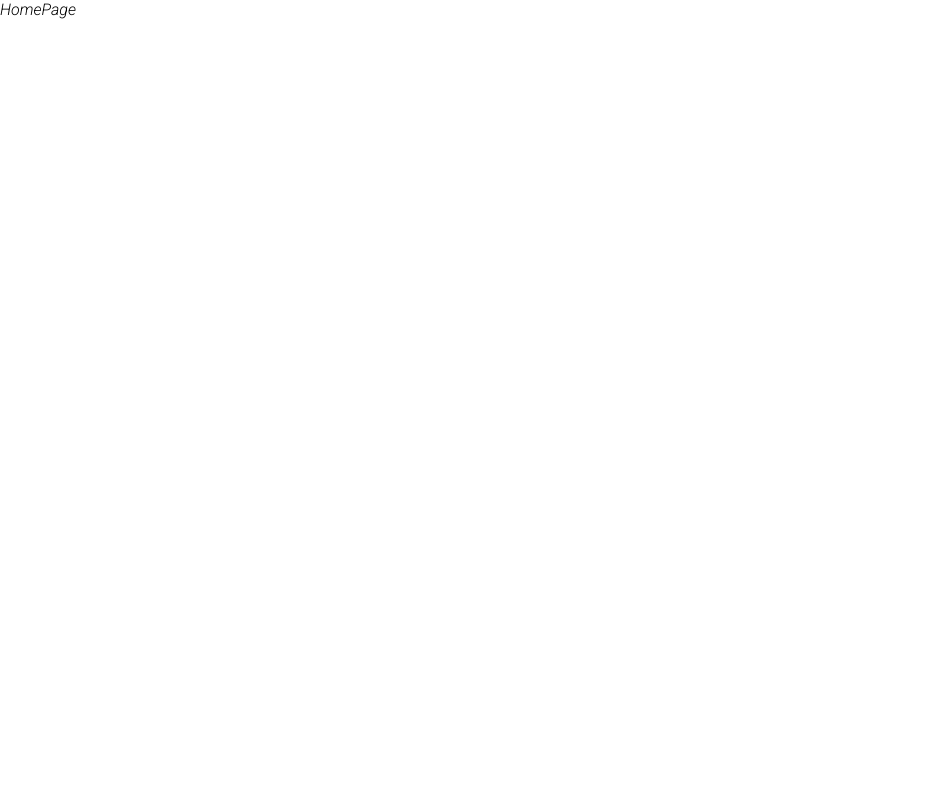
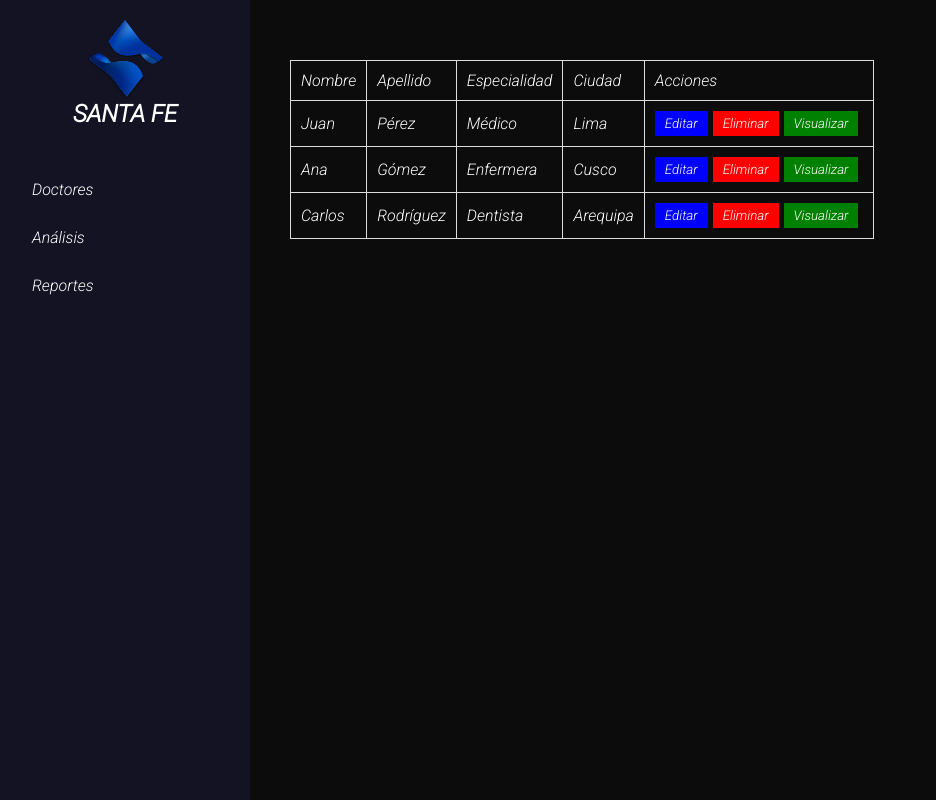
Before and after one commit to Jersin21/Teclab, a React (Vite) app in the folder frontend/: page / in a window 1280 px wide. Shown: the whole page, without its empty margins (0-936 px from the left). Built offline with nearby package versions, Linux system fonts and the light colour scheme.

Commit message:
Sidebar and Table created

```diff
--- /dev/null
+++ b/frontend/src/components/Sidebar.jsx
@@ -0,0 +1,110 @@
+import React from "react";
+import styled from "styled-components";
+import Logo from "../assets/logo.svg";
+import { useState } from "react";
+
+const SidebarContainer = styled.div`
+  position: fixed;
+  top: 0;
+  left: 0;
+  height: 100%;
+  width: 250px;
+  background-color: #131324;
+  color: white;
+  box-shadow: ${({ isOpen }) =>
+    isOpen ? "4px 0px 8px rgba(0, 0, 0, 0.2)" : "none"};
+  transition: width 0.3s ease-in-out;
+  overflow-x: hidden;
+  z-index: 1000;
+`;
+
+const SidebarHeader = styled.div`
+  display: flex;
+  flex-direction: column;
+  align-items: center;
+  padding: 20px;
+  img {
+    height: 5rem;
+  }
+`;
+
+const SidebarTitle = styled.h1`
+  color: white;
+  text-transform: uppercase;
+  font-size: 1.5rem;
+  margin: 0;
+`;
+
+const SidebarMenu = styled.ul`
+  list-style: none;
+  padding: 0;
+  margin: 20px 0;
+
+`;
+
+const SidebarMenuItem = styled.li`
+  padding: 10px 20px;
+  margin: 5px 10px 5px 10px;
+  cursor: pointer;
+  transition: background-color 0.3s ease, color 0.3s ease;
+  background-color: ${({ isActive }) => (isActive ? '#4e0eff' : 'transparent')};
+  border-radius: 10px;
+  border: 2px solid transparent;
+  display: flex;
+  align-items: center;
+
+  &:hover {
+    background-color: ${({ isActive }) =>
+      isActive ? '#4e0eff' : 'rgba(255, 255, 255, 0.1)'};
+  }
+
+  a {
+    color: ${({ isActive }) => (isActive ? 'white' : 'inherit')};
+    text-decoration: none;
+    font-weight: bold;
+    width: 100%;
+  }
+`;
+
+
+
+
+const Sidebar = ({ isOpen }) => {
+    const [activeItem, setActiveItem] = useState(null);
+
+    const handleItemClick = (item) => {
+      setActiveItem(item);
+    };
+
+    return (
+      <SidebarContainer isOpen={isOpen}>
+        <SidebarHeader>
+          <img src={Logo} alt="Logo" />
+          <SidebarTitle>Santa Fe</SidebarTitle>
+        </SidebarHeader>
+        <SidebarMenu>
+          <SidebarMenuItem
+            onClick={() => handleItemClick('Doctores')}
+            isActive={activeItem === 'Doctores'}
+          >
+            Doctores
+          </SidebarMenuItem>
+          <SidebarMenuItem
+            onClick={() => handleItemClick('Análisis')}
+            isActive={activeItem === 'Análisis'}
+          >
+            Análisis
+          </SidebarMenuItem>
+          <SidebarMenuItem
+            onClick={() => handleItemClick('Reportes')}
+            isActive={activeItem === 'Reportes'}
+          >
+            Reportes
+          </SidebarMenuItem>
+        </SidebarMenu>
+      </SidebarContainer>
+    );
+  };
+
+
+export default Sidebar;
--- /dev/null
+++ b/frontend/src/components/Table.jsx
@@ -0,0 +1,71 @@
+// Tabla.js
+
+import React from 'react';
+import styled from 'styled-components';
+
+// Estilos para la tabla
+const TableWrapper = styled.table`
+  width: 100%;
+  border-collapse: collapse;
+  margin-top: 20px;
+`;
+
+const TableHead = styled.thead`
+  background-color: #0c0c0c;
+  color: white;
+`;
+const TableContainer = styled.div`
+  margin-left: 250px; /* Ancho del Sidebar */
+`;
+const TableBody = styled.tbody``;
+
+const TableRow = styled.tr``;
+
+const TableCell = styled.td`
+  padding: 10px;
+  border: 1px solid #ddd;
+  color:white;
+`;
+
+const ActionButton = styled.button`
+  margin-right: 5px;
+  padding: 5px 10px;
+  border: none;
+  cursor: pointer;
+`;
+
+const Table = ({ data }) => {
+  return (
+    <TableContainer>
+
+    <TableWrapper>
+      <TableHead>
+        <TableRow>
+          <TableCell>Nombre</TableCell>
+          <TableCell>Apellido</TableCell>
+          <TableCell>Especialidad</TableCell>
+          <TableCell>Ciudad</TableCell>
+          <TableCell>Acciones</TableCell>
+        </TableRow>
+      </TableHead>
+      <TableBody>
+        {data.map((item, index) => (
+            <TableRow key={index}>
+            <TableCell>{item.nombre}</TableCell>
+            <TableCell>{item.apellido}</TableCell>
+            <TableCell>{item.especialidad}</TableCell>
+            <TableCell>{item.ciudad}</TableCell>
+            <TableCell>
+              <ActionButton style={{ backgroundColor: 'blue', color: 'white' }}>Editar</ActionButton>
+              <ActionButton style={{ backgroundColor: 'red', color: 'white' }}>Eliminar</ActionButton>
+              <ActionButton style={{ backgroundColor: 'green', color: 'white' }}>Visualizar</ActionButton>
+            </TableCell>
+          </TableRow>
+        ))}
+      </TableBody>
+    </TableWrapper>
+        </TableContainer>
+  );
+};
+
+export default Table;
--- a/frontend/src/pages/HomePage.jsx
+++ b/frontend/src/pages/HomePage.jsx
@@ -1,9 +1,49 @@
-import React from 'react'
+import React from 'react';
+import styled from 'styled-components';
+import Sidebar from '../components/Sidebar';
+import Table from '../components/Table'
 
-function HomePage() {
+
+
+// Estilos para el contenedor principal de la página
+const HomepageContainer = styled.div`
+  display: flex;
+  height: 100vh; /* Altura total de la ventana */
+  background-color: #0c0c0c; /* Color de fondo del Sidebar y del contenido */
+`;
+
+// Estilos para el sidebar (previamente definido)
+
+// Estilos para el contenido principal
+const ContentContainer = styled.div`
+  flex: 1; /* Hace que el contenido principal ocupe todo el espacio disponible */
+  padding: 20px; /* Espaciado interior */
+  display: flex;
+  flex-direction: column;
+  align-items: flex-start; /* Alinéalo a la izquierda */
+  justify-content: flex-start; /* Alinéalo hacia arriba */
+  margin: 20px; /* Margen exterior */
+`;
+
+// Estilos para la tabla (previamente definido)
+
+const Homepage = () => {
+  // Datos inventados para la tabla
+  const data = [
+    { nombre: 'Juan', apellido: 'Pérez', especialidad: 'Médico', ciudad: 'Lima' },
+    { nombre: 'Ana', apellido: 'Gómez', especialidad: 'Enfermera', ciudad: 'Cusco' },
+    { nombre: 'Carlos', apellido: 'Rodríguez', especialidad: 'Dentista', ciudad: 'Arequipa' },
+  ];
+
   return (
-    <div>HomePage</div>
-  )
-}
+    <HomepageContainer>
+      <Sidebar />
+      <ContentContainer>
+        {/* Contenido principal */}
+        <Table data={data} />
+      </ContentContainer>
+    </HomepageContainer>
+  );
+};
 
-export default HomePage
+export default Homepage;
--- a/frontend/src/pages/Register.jsx
+++ b/frontend/src/pages/Register.jsx
@@ -93,13 +93,13 @@ function Register() {
           />
           <input
             type="password"
-            placeholder="Confinm Password"
+            placeholder="Confirm Password"
             name="confirmPassword"
             onChange={(e) => handleChange(e)}
           />
           <button type="submit">Create User</button>
           <span>
-            Already have an account?<Link to="/login">Login</Link>{" "}
+            Already have an account?<Link to="/login"> Login</Link>{" "}
           </span>
         </form>
       </FormContainer>
```
